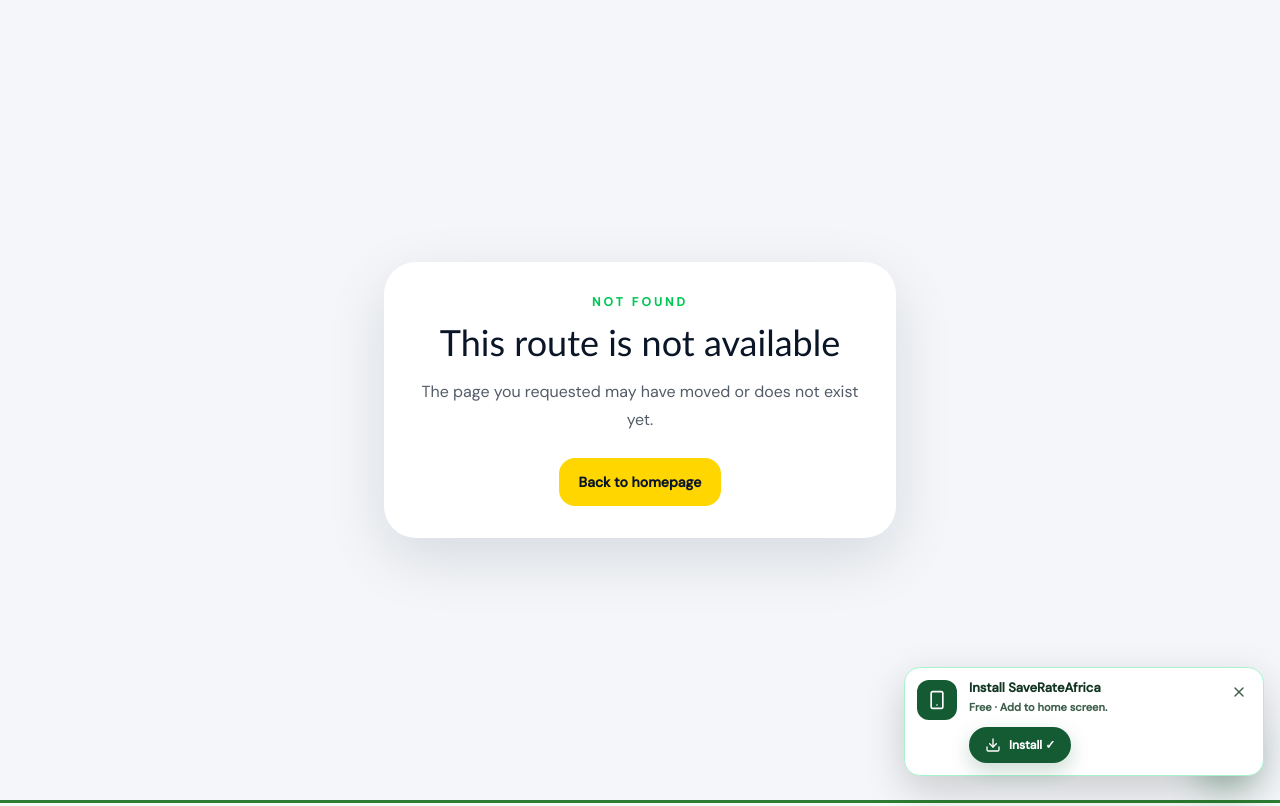
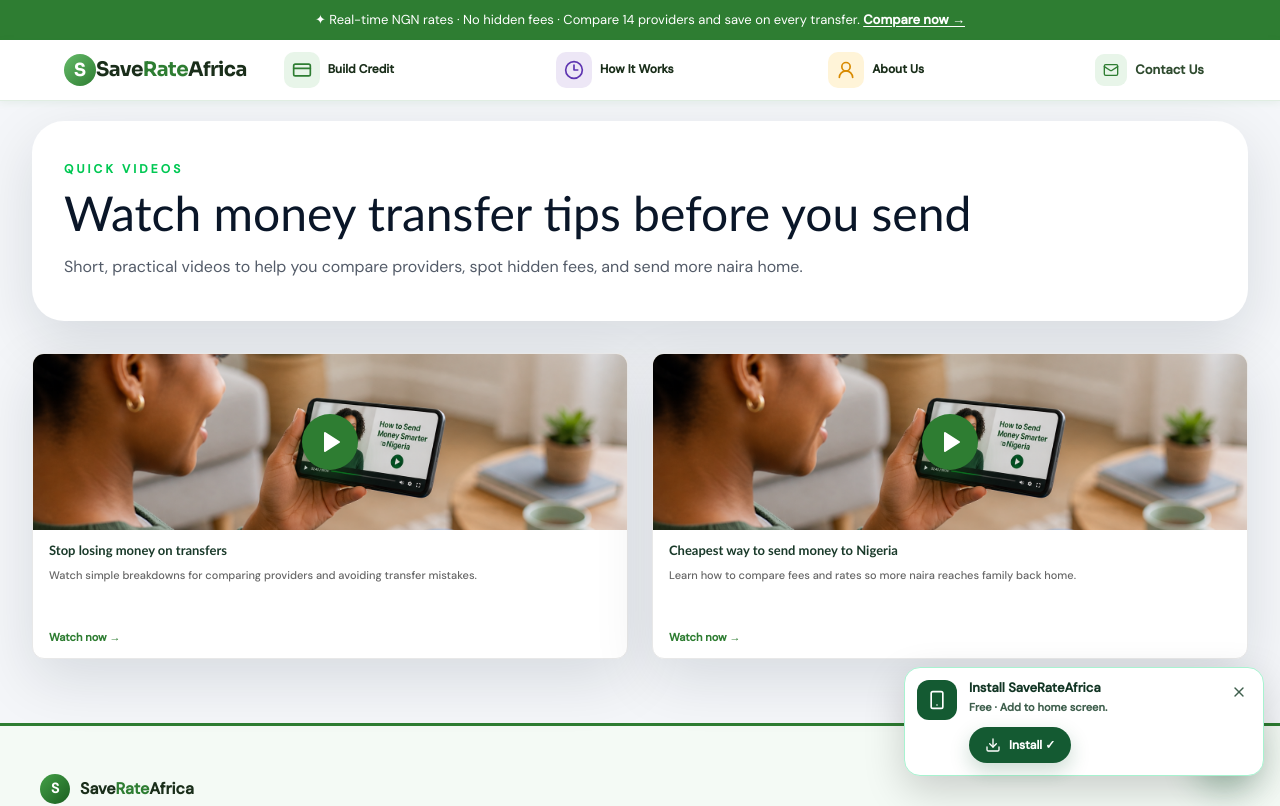
Before and after one commit to Chinenyeonukogu/SaveRateAfrica, a Next.js app: page /learn in a window 1280 px wide. Before the commit this address had no page. Shown: the top 806 px of the page. Built offline with nearby package versions, Linux system fonts and the light colour scheme.

Commit message:
Add quick videos landing page

```diff
--- /dev/null
+++ b/app/learn/page.tsx
@@ -0,0 +1,68 @@
+import type { Metadata } from "next";
+
+import { SiteHeader } from "@/components/SiteHeader";
+import { VideoPlayer } from "@/components/VideoPlayer";
+import { tutorialVideos } from "@/lib/tutorial-videos";
+
+const seoKeywords = [
+  "money transfer videos Nigeria",
+  "how to send money to Nigeria",
+  "cheapest way to send money to Nigeria",
+  "Nigeria money transfer tutorials",
+  "SaveRateAfrica videos"
+];
+
+export const metadata: Metadata = {
+  title: "Quick Videos | SaveRateAfrica",
+  description:
+    "Short video guides that help Nigerians abroad compare money transfer providers, fees, and exchange rates before sending money home.",
+  keywords: seoKeywords,
+  alternates: {
+    canonical: "/learn"
+  },
+  openGraph: {
+    title: "Quick Videos | SaveRateAfrica",
+    description:
+      "Short video guides for Nigerians abroad comparing money transfer providers and exchange rates.",
+    url: "https://saverateafrica.com/learn"
+  }
+};
+
+export default function LearnPage() {
+  return (
+    <>
+      <SiteHeader />
+
+      <main className="px-4 pb-32 pt-5 sm:px-6 lg:px-8 lg:pb-16">
+        <div className="mx-auto max-w-7xl space-y-8">
+          <section className="rounded-[32px] bg-white px-6 py-8 shadow-float sm:px-8 sm:py-10">
+            <p className="text-xs font-semibold uppercase tracking-[0.26em] text-brand-green">
+              Quick videos
+            </p>
+            <h1 className="mt-3 font-heading text-4xl leading-tight text-brand-navy sm:text-5xl">
+              Watch money transfer tips before you send
+            </h1>
+            <p className="mt-4 max-w-3xl text-base leading-7 text-brand-navy/70">
+              Short, practical videos to help you compare providers, spot hidden
+              fees, and send more naira home.
+            </p>
+          </section>
+
+          <section className="grid gap-6 md:grid-cols-2">
+            {tutorialVideos.map((video) => (
+              <VideoPlayer
+                key={video.slug}
+                className="shadow-float"
+                ctaLabel="Watch now"
+                description={video.description}
+                thumbnailUrl={video.thumbnailUrl}
+                title={video.title}
+                videoUrl={video.videoUrl}
+              />
+            ))}
+          </section>
+        </div>
+      </main>
+    </>
+  );
+}
--- a/components/HomePageShell.tsx
+++ b/components/HomePageShell.tsx
@@ -9,7 +9,6 @@ import { HomeHero } from "@/components/HomeHero";
 import { RateChart } from "@/components/RateChart";
 import { RateDisclaimer } from "@/components/RateDisclaimer";
 import { SiteHeader } from "@/components/SiteHeader";
-import { VideoPlayer } from "@/components/VideoPlayer";
 import {
   buildComparisonFromLiveRates,
   fetchRates,
@@ -87,21 +86,6 @@ function LearnIcon({ type }: { type: "blog" | "video" | "review" }) {
   );
 }
 
-const tutorialVideos = [
-  {
-    videoUrl: "/learn/stop-losing-money.mp4",
-    thumbnailUrl: "/learn/quick-video.png",
-    title: "Stop losing money on transfers",
-    description: "Watch simple breakdowns for comparing providers and avoiding transfer mistakes."
-  },
-  {
-    videoUrl: "/learn/cheapest-way-to-send-money-to-nigeria.mp4",
-    thumbnailUrl: "/learn/quick-video.png",
-    title: "Cheapest way to send money to Nigeria",
-    description: "Learn how to compare fees and rates so more naira reaches family back home."
-  }
-] as const;
-
 const learnCards = [
   {
     type: "blog" as const,
@@ -115,10 +99,18 @@ const learnCards = [
     labelClassName: "text-[#2e7d32]",
     illustration: <NotebookPenIllustration />
   },
-  ...tutorialVideos.map((video) => ({
+  {
     type: "video" as const,
-    ...video
-  })),
+    title: "Quick Videos",
+    description: "Watch simple breakdowns for comparing providers and avoiding transfer mistakes.",
+    cta: "Watch now",
+    href: "/learn",
+    imageSrc: "/learn/quick-video.png",
+    imageAlt: "Person watching a SaveRateAfrica money transfer video on a phone",
+    mediaClassName: "bg-[#fff8e1]",
+    labelClassName: "text-[#d88a00]",
+    illustration: null
+  },
   {
     type: "review" as const,
     title: "Provider reviews",
@@ -143,18 +135,8 @@ function LearnAndSaveMoreSection() {
           </h2>
         </div>
 
-        <div className="grid gap-4 sm:grid-cols-2 lg:grid-cols-4">
+        <div className="grid gap-4 md:grid-cols-3">
           {learnCards.map((card) => (
-            card.type === "video" ? (
-              <VideoPlayer
-                key={card.title}
-                ctaLabel="Watch video"
-                description={card.description}
-                thumbnailUrl={card.thumbnailUrl}
-                title={card.title}
-                videoUrl={card.videoUrl}
-              />
-            ) : (
             <article
               key={card.title}
               className="overflow-hidden rounded-[12px] border border-[#e8e8e8] bg-white"
@@ -187,7 +169,6 @@ function LearnAndSaveMoreSection() {
                 </Link>
               </div>
             </article>
-            )
           ))}
         </div>
       </div>
--- /dev/null
+++ b/lib/tutorial-videos.ts
@@ -0,0 +1,18 @@
+export const tutorialVideos = [
+  {
+    slug: "stop-losing-money",
+    videoUrl: "/learn/stop-losing-money.mp4",
+    thumbnailUrl: "/learn/quick-video.png",
+    title: "Stop losing money on transfers",
+    description:
+      "Watch simple breakdowns for comparing providers and avoiding transfer mistakes."
+  },
+  {
+    slug: "cheapest-way-to-send-money-to-nigeria",
+    videoUrl: "/learn/cheapest-way-to-send-money-to-nigeria.mp4",
+    thumbnailUrl: "/learn/quick-video.png",
+    title: "Cheapest way to send money to Nigeria",
+    description:
+      "Learn how to compare fees and rates so more naira reaches family back home."
+  }
+] as const;
```
